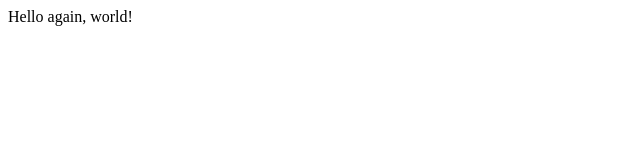
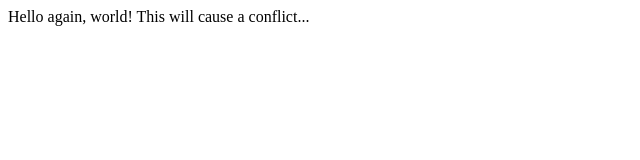
Before and after one commit to pixelparagon/RepoNumber3, a plain HTML site: page WebApplication2/index.html in a window 1280 px wide. Shown: the whole page, without its empty margins (0-640 px from the left). Drawn offline with Linux system fonts and the light colour scheme.

Commit message:
created a conflict

```diff
--- a/WebApplication2/index.html
+++ b/WebApplication2/index.html
@@ -5,6 +5,6 @@
     <title>My Very First WebPage (not really)</title>
 </head>
 <body>
-    Hello again, world!
+    Hello again, world! This will cause a conflict...
 </body>
 </html>
```
